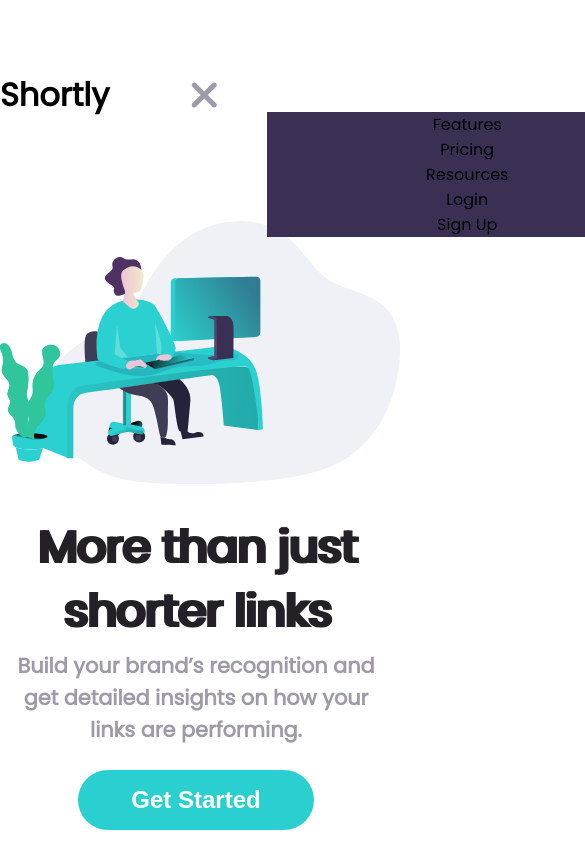
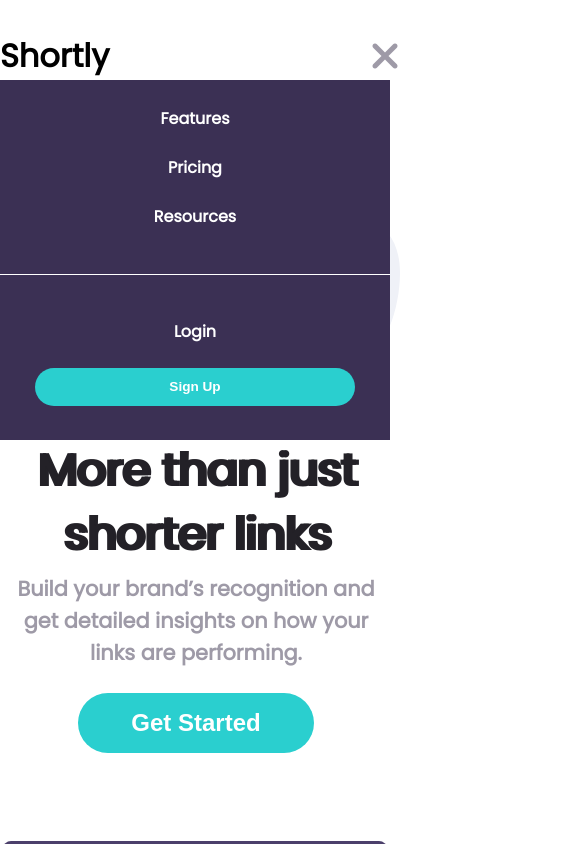
Before and after one commit to rahbhee/URL-shortener, a React (Vite) app in the folder url-shortener/: page / in a window 390 px wide. Both pictures are taken after a click on the icon 386 px from the left and 56 px from the top of the page. Shown: the top 844 px of the page, 585 px wide, since content can reach past the window. Built offline with nearby package versions, Linux system fonts and the light colour scheme; a web font is replaced by a local one.

Commit message:
link result

```diff
--- a/url-shortener/src/App.css
+++ b/url-shortener/src/App.css
@@ -270,14 +270,34 @@
     align-self: center;
     margin: auto;
     justify-content: space-between;
+    color: #fff;
+    font-weight: bolder;
+  }
+  #menu2 li{
+    margin-top: 1.5rem;
+    margin-bottom: 1.5rem;
+  }
+  #menu1 li{
+    margin-top: 1rem;
+    margin-bottom: 1.5rem;
+  }
+  #menu2 button{
+    width: 20rem;
+  }
+  .nav-line{
     width: 100%;
+    height: .005rem;
+    background-color: #fff;
+    margin: auto;
   }
   .mobile-nav{
-    position: relative;
+    position: absolute;
     background-color:hsl(257, 27%, 26%);
-    width: 25rem;
-    left: 3rem;
+    width: 100%;
+    height: 22.5rem;
+    right: -10rem;
     top: 5rem;
+    margin: auto;
     display: flex;
     flex-direction: column;
   }
--- a/url-shortener/src/hamburger.jsx
+++ b/url-shortener/src/hamburger.jsx
@@ -19,9 +19,10 @@
                     <li>Pricing</li>
                     <li>Resources</li>
                 </ul>
+                <div className="nav-line"></div>
                 <ul id="menu2">
                     <li>Login</li>
-                    <li>Sign Up</li>
+                    <li><button>Sign Up</button></li>
                 </ul>
             </div> : ""}
 
```
Also changed, not shown: url-shortener/src/linkresult.jsx (added, +62 -0 lines).
